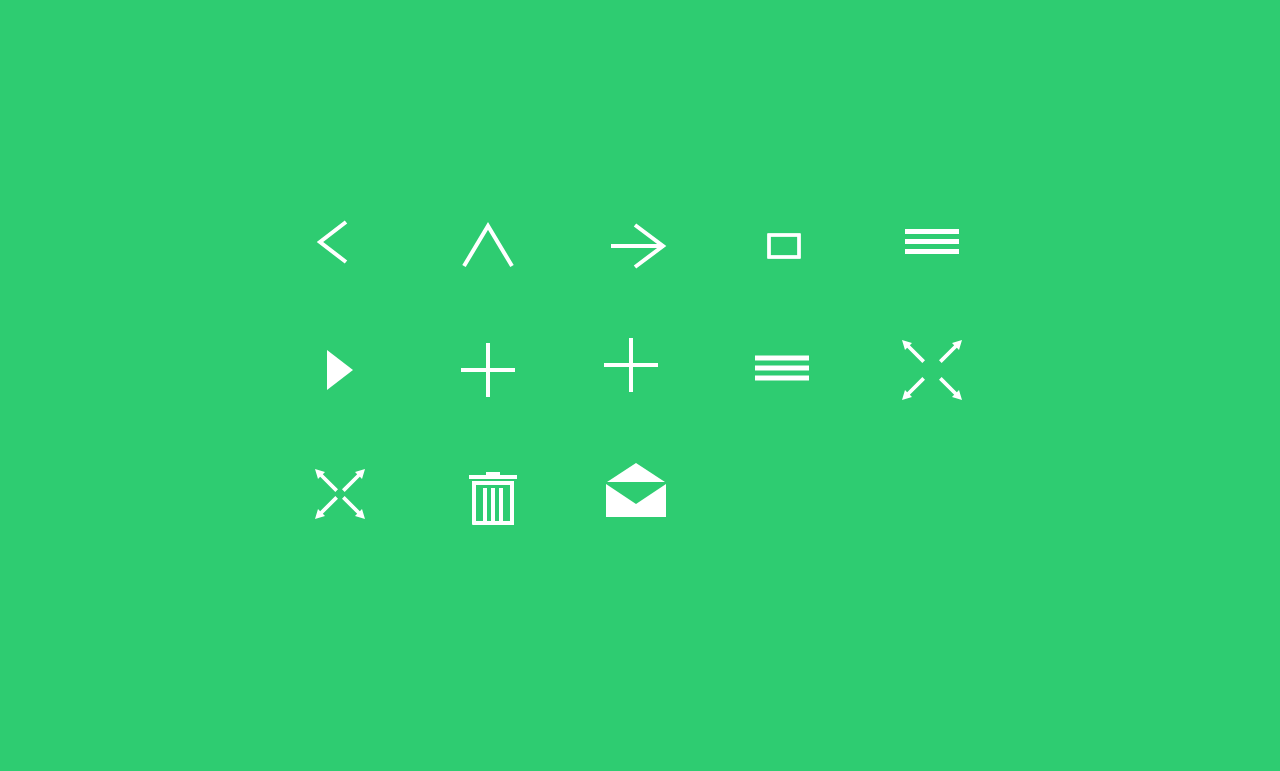
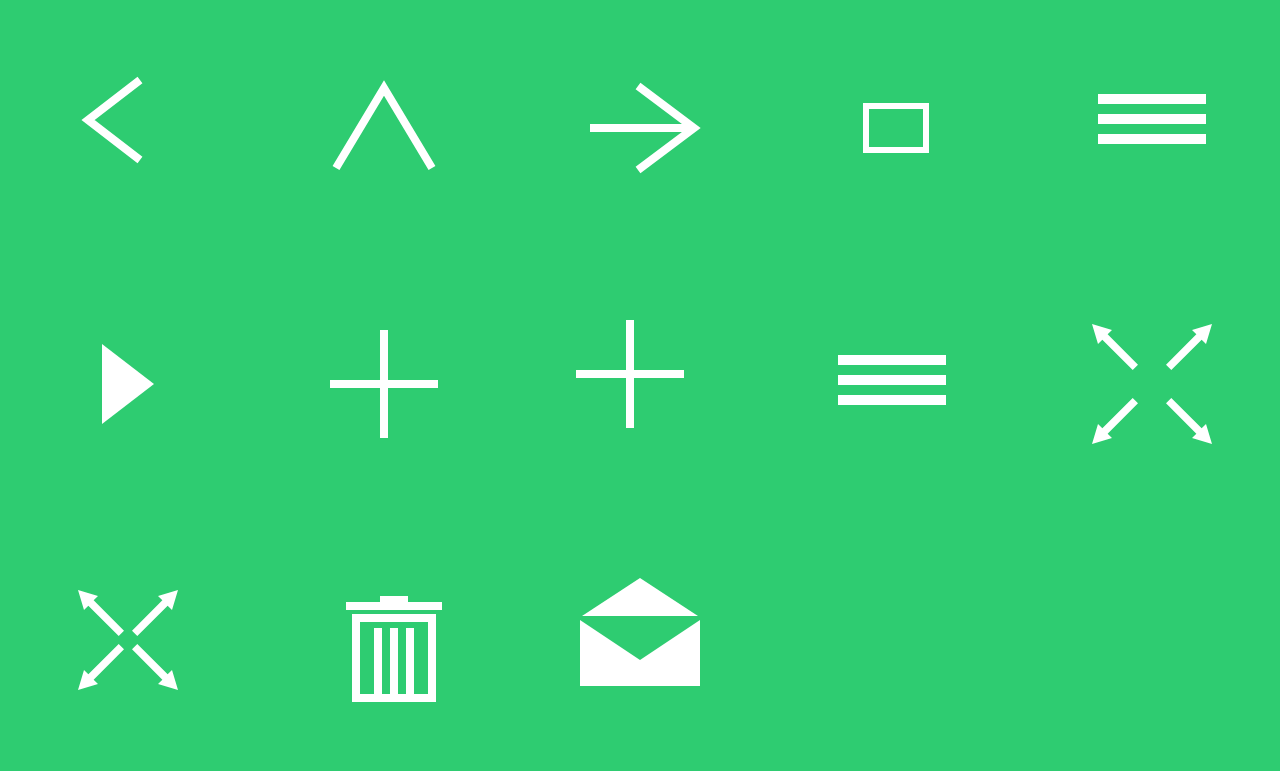
Before and after one commit to elliottmunoz/svg, a plain HTML site: page index.html in a window 1280 px wide. Drawn offline with Linux system fonts and the light colour scheme.

Commit message:
Rearranged the image grid (variable width)

```diff
--- a/index.html
+++ b/index.html
@@ -4,26 +4,25 @@
   <title>Pure SVG Animated Icons</title>
   <style type="text/css">
     body{background: #2ecc71; margin: 0px; padding: 0px;}
-    .icon{display: inline-block; height: 64px; margin: 30px 40px; width: 64px;}
-    .icon img{height: 64px; width: 64px;}
-    .icons{bottom: 0; height: 432px; left: 0; margin: auto; overflow: auto; position: absolute; right: 0; top: 0; width: 744px;}
+    .icon{float: left; width: 20%; }
+    .icon img{display: block; height: 50%; padding: 25%; width: 50%; }
   </style>
 </head>
 <body>
   <div class="icons">
-  <span class="icon"><img src="svg/nav-left-arrow.svg"/></span>
-  <span class="icon"><img src="svg/nav-up-arrow.svg"/></span>
-  <span class="icon"><img src="svg/right-arrow.svg"/></span>
-  <span class="icon"><img src="svg/contract.svg"/></span>
-  <span class="icon"><img src="svg/hamburger.svg"/></span>
-  <span class="icon"><img src="svg/play.svg"/></span>
-  <span class="icon"><img src="svg/plus.svg"/></span>
-  <span class="icon"><img src="svg/plus-cross.svg"/></span>
-  <span class="icon"><img src="svg/hamburger-cross.svg"/></span>
-  <span class="icon"><img src="svg/maximize.svg"/></span>
-  <span class="icon"><img src="svg/maximize-rotate.svg"/></span>
-  <span class="icon"><img src="svg/trash.svg"/></span>
-  <span class="icon"><img src="svg/mail.svg"/></span>
+  <span class="icon"><img src="svg/nav-left-arrow.svg" alt="nav left arrow"/></span>
+  <span class="icon"><img src="svg/nav-up-arrow.svg" alt="nav up arrow"/></span>
+  <span class="icon"><img src="svg/right-arrow.svg" alt="right arrow"/></span>
+  <span class="icon"><img src="svg/contract.svg" alt="contract"/></span>
+  <span class="icon"><img src="svg/hamburger.svg" alt="hamburger"/></span>
+  <span class="icon"><img src="svg/play.svg" alt="play"/></span>
+  <span class="icon"><img src="svg/plus.svg" alt="plus"/></span>
+  <span class="icon"><img src="svg/plus-cross.svg" alt="plus cross"/></span>
+  <span class="icon"><img src="svg/hamburger-cross.svg" alt="hamburger cross"/></span>
+  <span class="icon"><img src="svg/maximize.svg" alt="maximize"/></span>
+  <span class="icon"><img src="svg/maximize-rotate.svg" alt="maximize rotate"/></span>
+  <span class="icon"><img src="svg/trash.svg" alt="trash"/></span>
+  <span class="icon"><img src="svg/mail.svg" alt="mail"/></span>
   </div>
 </body>
 </html>
```
